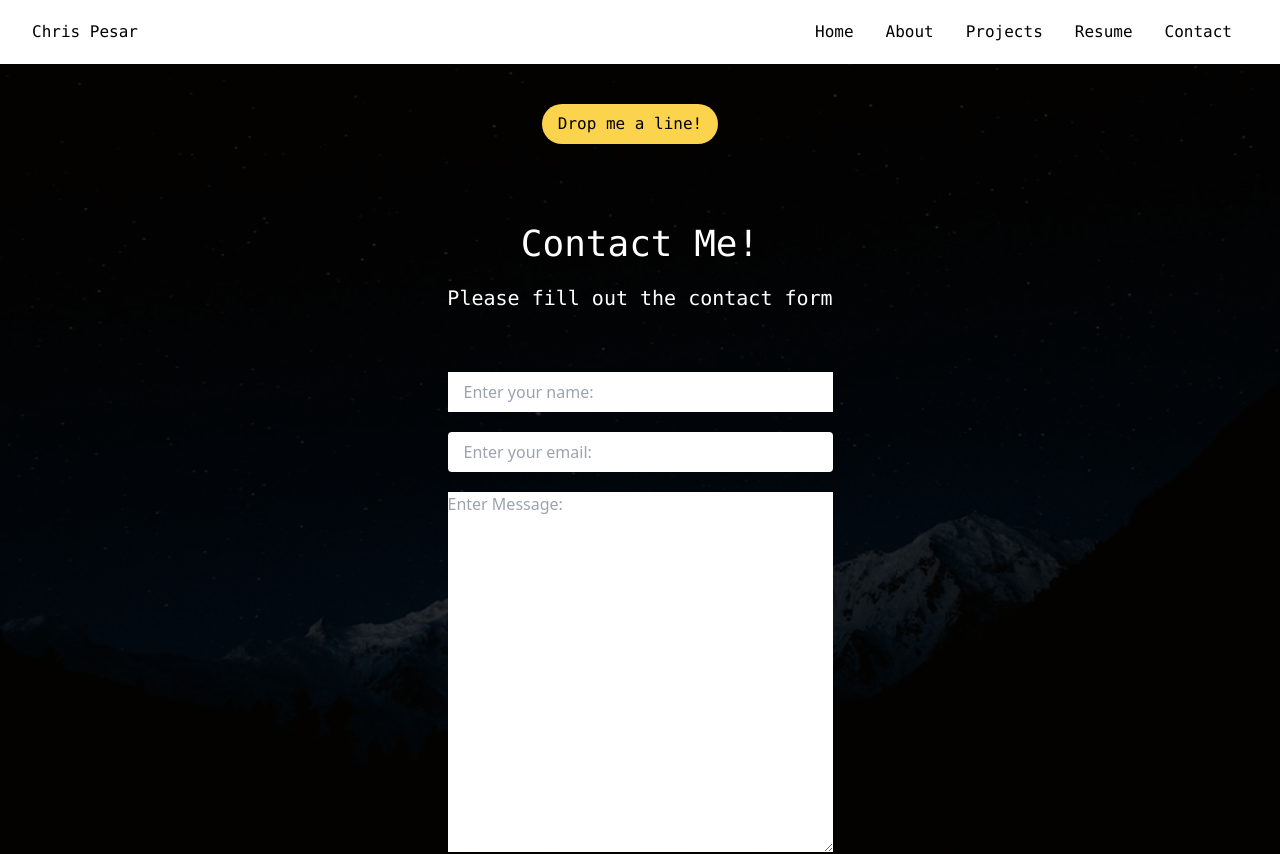
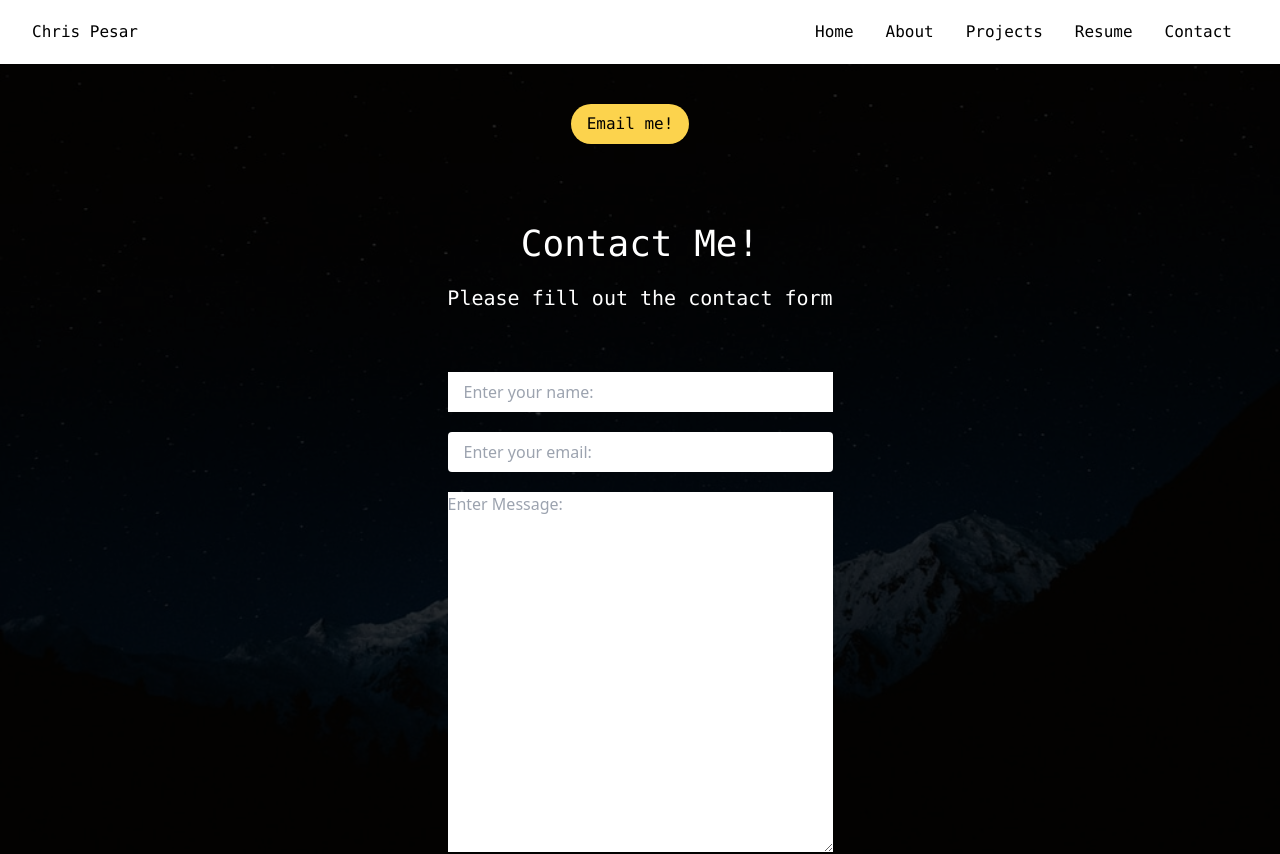
Before and after one commit to cpesar/chris-portfolio, a React (Create React App) app: page /contact in a window 1280 px wide. Shown: the top 854 px of the page. Built offline with nearby package versions, Linux system fonts and the light colour scheme.

Commit message:
style changes to contact form

```diff
--- a/src/pages/Contact.js
+++ b/src/pages/Contact.js
@@ -39,7 +39,7 @@ const Contact = () => {
         <section className="p-10 flex flex-col items-center justify-center">
           <p className="mr-5 bg-yellow-300 py-2 px-4 rounded-full font-mono hover:bg-blue-500">
             <Email
-              label=" Drop me a line!"
+              label=" Email me!"
               mailto="mailto:chrispesar1@gmail.com" />
           </p>
         </section>
```
